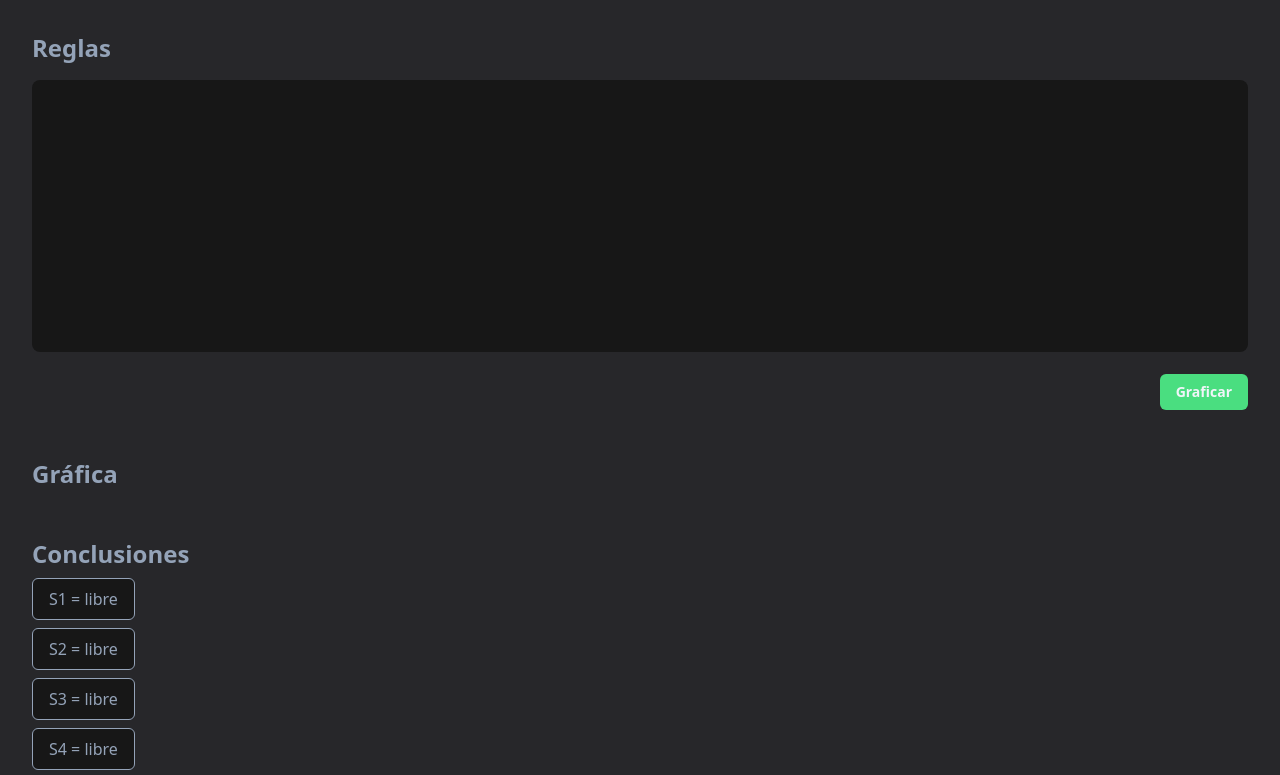
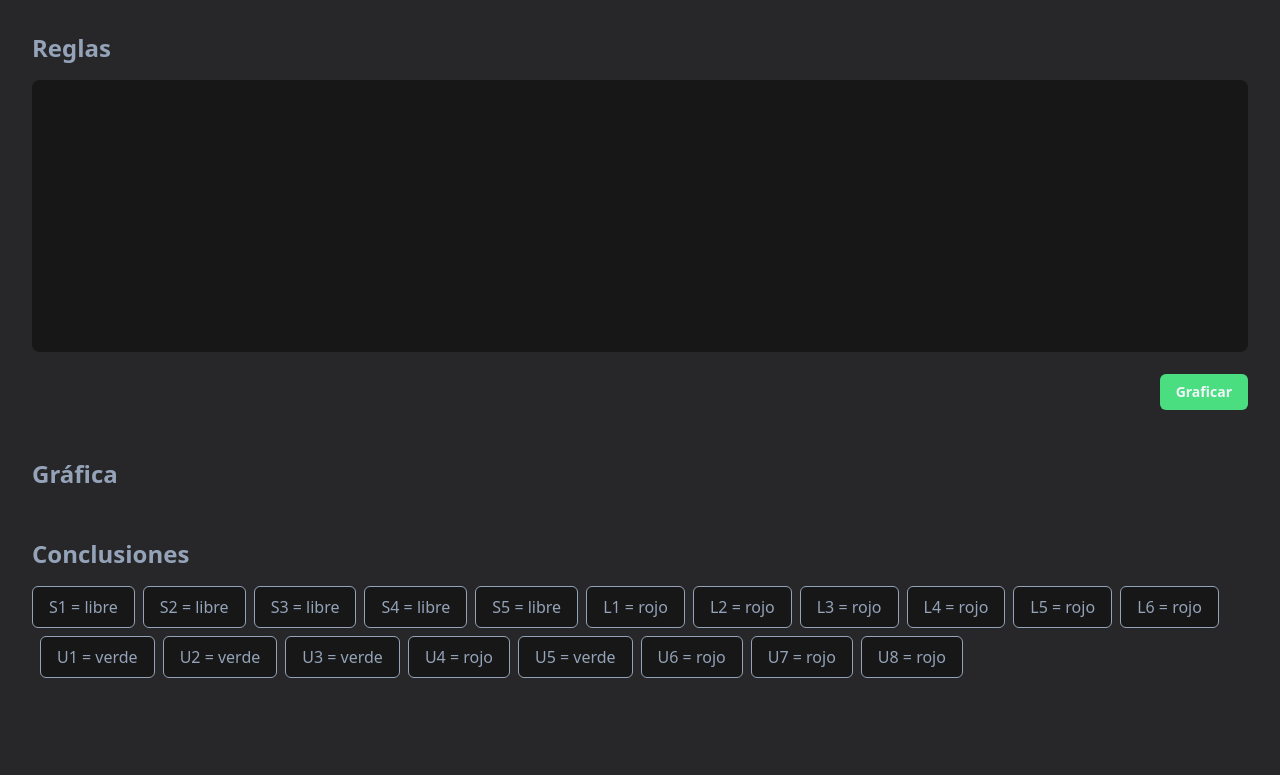
Before and after one commit to jeduardofr/rutas-trenes, a plain HTML site: page index.html in a window 1280 px wide. Both pictures are taken after a click on the button "Graficar". Shown: the top 775 px of the page. Drawn offline with nearby package versions, Linux system fonts and the light colour scheme.

Commit message:
inline-block for li of ul

```diff
--- a/index.html
+++ b/index.html
@@ -23,7 +23,7 @@
 			<br />
 
 			<h1 class="text-slate-400 font-bold text-2xl">Conclusiones</h1>
-			<ul class="space-y-2 pt-2" id="conclusions"></ul>
+			<ul class="space-y-2 space-x-2 pt-2" id="conclusions"></ul>
 		</main>
 		<script src="/main.js"></script>
 	</body>
--- a/main.js
+++ b/main.js
@@ -149,12 +149,8 @@ function displayConclusions(results) {
 
 	for (const [rule, value] of Object.entries(results)) {
 		const li = document.createElement('li');
-		const div = document.createElement('div');
-		div.textContent = `${rule} = ${value}`;
-
-		div.classList.add("inline-block", "bg-neutral-900", "text-slate-400", "px-4", "py-2", "rounded-md", "border", "border-slate-400");
-
-		li.appendChild(div);
+		li.textContent = `${rule} = ${value}`;
+		li.classList.add("inline-block", "bg-neutral-900", "text-slate-400", "px-4", "py-2", "rounded-md", "border", "border-slate-400");
 		$conclusions.appendChild(li);
 	}
 }
```
